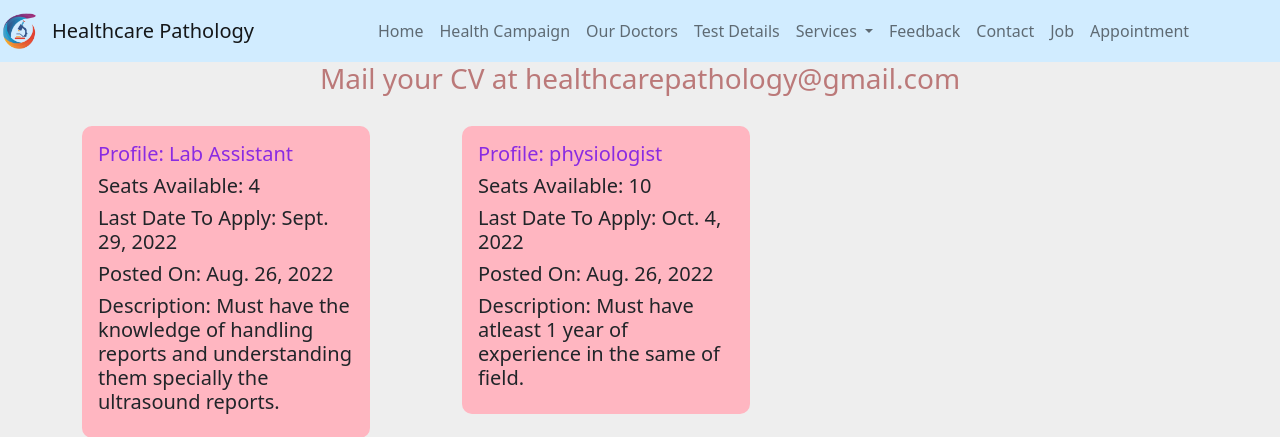
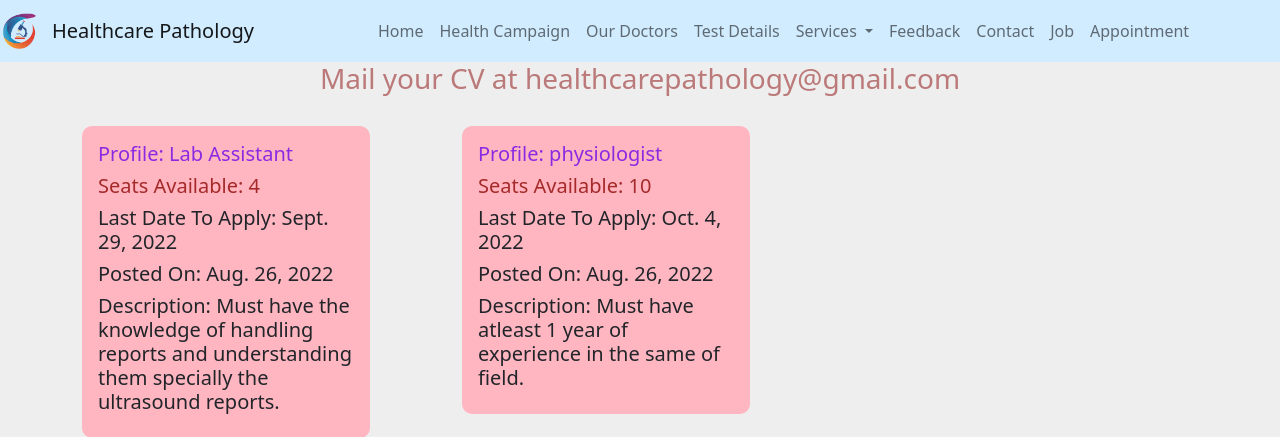
Before and after one commit to anubhutisrivastava312/MedLife_Project, a Django app: page /job/ in a window 1280 px wide. Shown: the top 437 px of the page. Run offline with Django 4.2, Linux system fonts and the light colour scheme; data comes from the database, SQL or seed files in the repository.

Commit message:
second_commit

```diff
--- a/MedLife/pathology/templates/pathology/html/job.html
+++ b/MedLife/pathology/templates/pathology/html/job.html
@@ -14,8 +14,8 @@ Job Vaccancies
         <div class="card" style="width: 18rem; background-color:lightpink">
           <!-- <img src="/media/{{ev.event_pic}}" class="card-img-top" alt="..."> -->
           <div class="card-body">
-            <h5 class="card-title" style="color:blueviolet">Profile: {{j.PostName}}</h5>
-            <h5 class="card-title">Seats Available: {{j.NoOfSeats}}</h5>
+            <h5 class="card-title" style="color:blueviolet;">Profile: {{j.PostName}}</h5>
+            <h5 class="card-title" style="color:brown;">Seats Available: {{j.NoOfSeats}}</h5>
             <h5 class="card-title">Last Date To Apply: {{j.Lastdatetoapply}}</h5>
             <h5 class="card-title">Posted On: {{j.Postdate}}</h5>
             <h5 class="card-title">Description: {{j.Description}}</h5>
```
